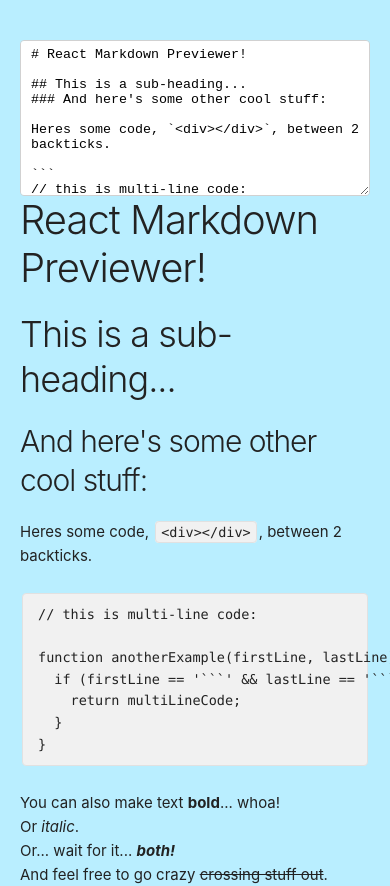
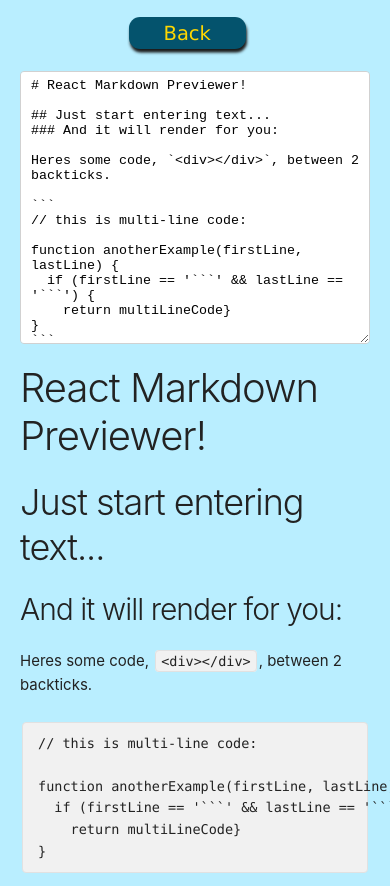
Before and after one commit to adam4321/react-markdown-previewer, a React (Create React App) app: page / in a window 390 px wide. Shown: the top 886 px of the page. Built offline with nearby package versions, Linux system fonts and the light colour scheme.

Commit message:
Fix responsive back button

```diff
--- a/src/App.css
+++ b/src/App.css
@@ -31,3 +31,71 @@ a{
 .markdown-div {
     height: 40vw;
 }
+
+#back-button {
+  width:8vw;
+  height:2vw;
+  background-color:#04536d;
+  position:absolute;
+  left:8vw;
+  margin-top:43vw;
+  border-radius: 11px;
+  font-family:verdana;
+  padding-top: .4vw;
+  box-shadow: 1px 3.5px 3px 0px rgb(27, 26, 26);
+}
+.btn{
+  text-decoration: none;
+  text-align: center;
+  display:inline-block;
+  color:gold;
+  font-size:1.1vw;
+}
+
+ .btn {
+  -webkit-transition: 0.4s;
+  -moz-transition:  0.4s;
+  -o-transition: 0.4s;
+  transition: 0.4s;
+  text-decoration: none;
+}
+.btn:hover {
+  cursor: pointer;
+  color: rgba(154, 182, 196, 0.582);
+  opacity:0.7;
+  -webkit-transition: 0.4s;
+  -moz-transition:  0.4s;
+  -o-transition: 0.4s;
+  transition: 0.4s;
+}
+.darken{
+  width:210px;
+  height:115px;
+  margin-left:-40px;
+}
+
+@media only screen and (max-width: 550px) {
+  .markdown-div {
+    height: 70vw;
+    margin-top:8vw;
+    margin-bottom:5vw;
+ }
+ #back-button {
+  width:30vw;
+  height:8vw;
+  left:25vw;
+  margin-top:-13vw;
+  border-radius: 11px;
+  padding-top: .4vw;
+  font-size:5vw;
+}
+#preview {
+  max-width:100%;
+}
+}
+@media only screen and (max-width: 400px) {
+  #back-button {
+    left:33vw;
+    margin-top:-14vw;
+  }
+}
--- a/src/App.js
+++ b/src/App.js
@@ -38,6 +38,7 @@ class App extends React.Component {
               id = "editor" ref = "editor"
               defaultValue = {value}>
             </textarea>
+            <a id='back-button' className='btn' onClick={() => window.history.back()}>Back</a>
           </div>
           <div id="preview" className="one-half column" dangerouslySetInnerHTML={this.createMarkup()}>
         </div>
@@ -59,8 +60,8 @@ class App extends React.Component {
 
 const placeholder = `# React Markdown Previewer!
 
-## This is a sub-heading...
-### And here's some other cool stuff:
+## Just start entering text...
+### And it will render for you:
 
 Heres some code, \`<div></div>\`, between 2 backticks.
 
@@ -69,8 +70,7 @@ Heres some code, \`<div></div>\`, between 2 backticks.
 
 function anotherExample(firstLine, lastLine) {
   if (firstLine == '\`\`\`' && lastLine == '\`\`\`') {
-    return multiLineCode;
-  }
+    return multiLineCode}
 }
 \`\`\`
 
@@ -102,7 +102,7 @@ And here. | Okay. | I think we get it.
 * And last but not least, let's not forget embedded images:
 
 ![React Logo w/ Text](https://goo.gl/Umyytc)
-\n\r\n\r>>[Come find me at Adamjwright.com](https://adamjwright.com)`
+>>[Come find me at Adamjwright.com](https://adamjwright.com)`
 
 // The Export statement
 
```
